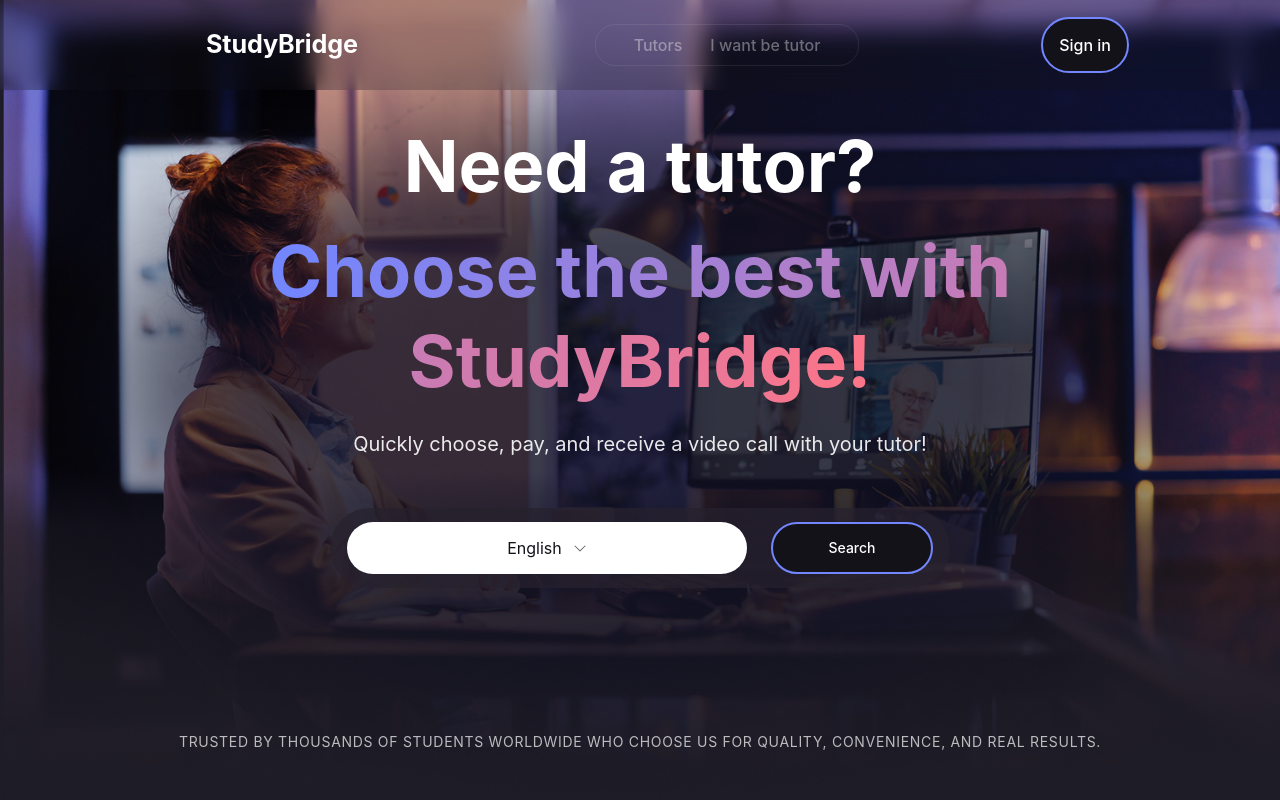
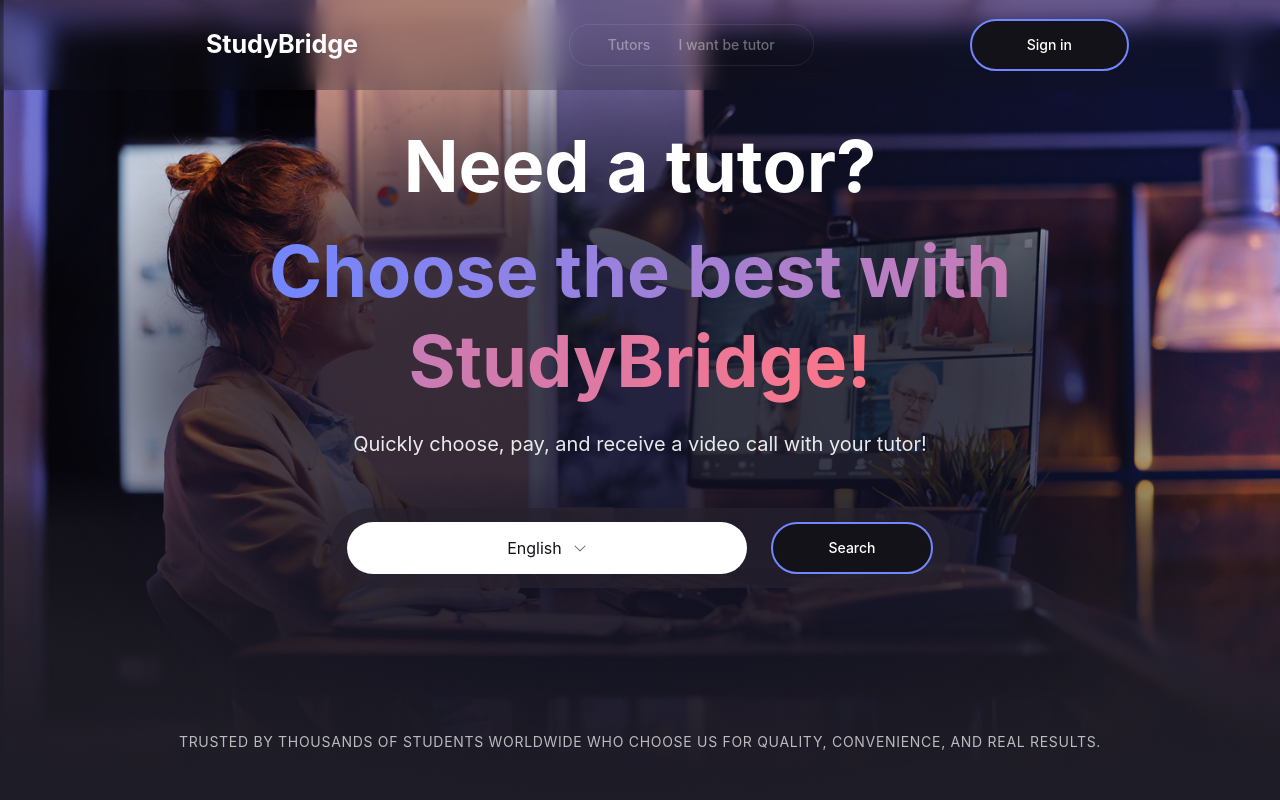
Before and after one commit to Dmytro-Doronin/components, a React (Vite) app: page / in a window 1280 px wide. Shown: the top 800 px of the page. Built offline with nearby package versions, Linux system fonts and the light colour scheme.

Commit message:
fix header do responsive

```diff
--- a/src/components/header/Header.tsx
+++ b/src/components/header/Header.tsx
@@ -27,10 +27,10 @@
                 <div className="flex items-center justify-between mx-auto max-w-[1440px] h-full px-4 sm:px-6 md:px-8 lg:px-[151px]">
                     <Logo/>
                     <div className='hidden md:flex justify-center gap-4 sm:gap-6 lg:gap-7 border border-[#ffffff15] rounded-[20px] px-4 sm:px-6 lg:px-[38px]'>
-                        <Button className='p-0 text-[#ffffff60] hover:text-light-100 text-sm sm:text-base' variant='link'>Tutors</Button>
-                        <Button className='p-0 text-[#ffffff60] hover:text-light-100 text-sm sm:text-base' variant='link'>I want be tutor</Button>
+                        <Button className='p-0 text-[#ffffff60] hover:text-light-100' variant='link'>Tutors</Button>
+                        <Button className='p-0 text-[#ffffff60] hover:text-light-100' variant='link'>I want be tutor</Button>
                     </div>
-                    <Button variant='secondary' className='hidden lg:block text-sm sm:text-base px-3 sm:px-4'>Sign in</Button>
+                    <Button variant='secondary' className='hidden lg:block'>Sign in</Button>
                     <MenuButton
                         onClick={handleMobileMenuToggle}
                         isOpen={isMobileMenuOpen}
```
